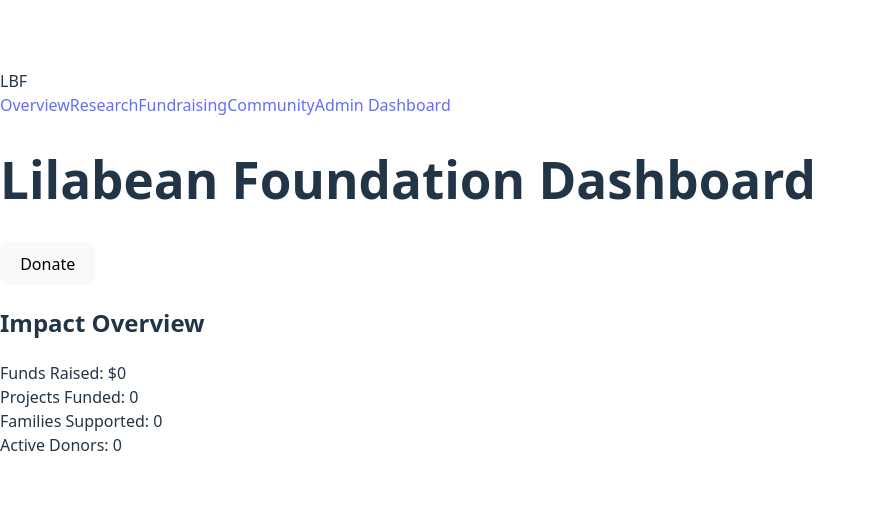
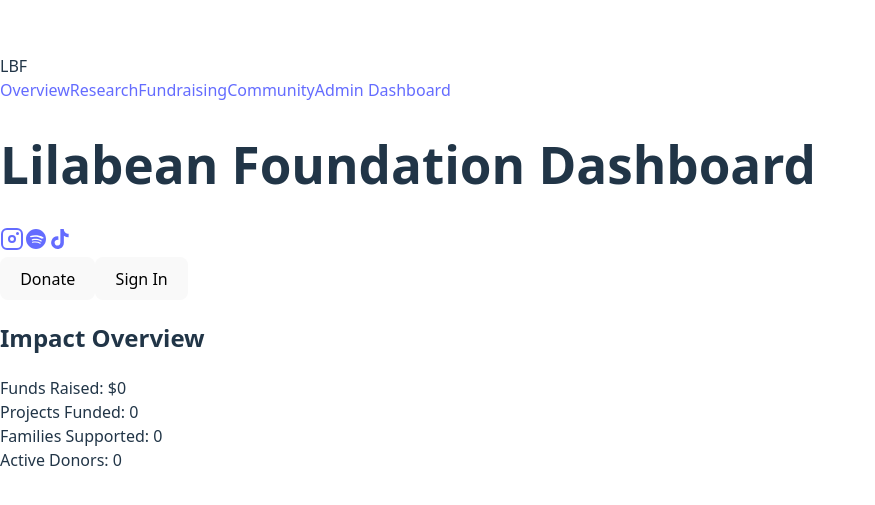
Before and after one commit to cfgcolumbus25/Team-7, a React (Vite) app in the folder frontend/: page / in a window 1280 px wide. Shown: the part 137-642 px from the top of the page, without its empty margins (0-875 px from the left). Built offline with nearby package versions, Linux system fonts and the light colour scheme; the HTML template or start-up script is replaced by a standard one.

Commit message:
Added Social Media Buttons

```diff
--- a/frontend/src/components/header.jsx
+++ b/frontend/src/components/header.jsx
@@ -1,9 +1,53 @@
 export default function Header() {
     return (
         <header className="header">
-            <h1>Lilabean Foundation Dashboard</h1>
+            <div className="header-logo">
+                <h1>Lilabean Foundation Dashboard</h1>
+            </div>
+
+            <div className="social-media-buttons">
+                <a
+                    href="https://instagram.com"
+                    target="_blank"
+                    rel="noopener noreferrer"
+                    className="social-btn instagram"
+                    aria-label="Instagram"
+                >
+                    <svg width="24" height="24" viewBox="0 0 24 24" fill="none" xmlns="http://www.w3.org/2000/svg">
+                        <circle cx="12" cy="12" r="3" stroke="currentColor" strokeWidth="2"/>
+                        <circle cx="17.5" cy="6.5" r="1.5" fill="currentColor"/>
+                        <rect x="2" y="2" width="20" height="20" rx="5" stroke="currentColor" strokeWidth="2"/>
+                    </svg>
+                </a>
+
+                <a
+                    href="https://spotify.com"
+                    target="_blank"
+                    rel="noopener noreferrer"
+                    className="social-btn spotify"
+                    aria-label="Spotify"
+                >
+                    <svg width="24" height="24" viewBox="0 0 24 24" fill="currentColor" xmlns="http://www.w3.org/2000/svg">
+                        <path d="M12 2C6.48 2 2 6.48 2 12s4.48 10 10 10 10-4.48 10-10S17.52 2 12 2zm4.64 14.48c-.15.24-.48.32-.72.17-1.97-1.2-4.45-1.47-7.36-.81-.28.05-.56-.1-.61-.38-.05-.28.1-.56.38-.61 3.18-.72 5.93-.42 8.18.93.24.15.32.48.17.72zm1.08-2.28c-.19.3-.6.4-.9.2-2.25-1.37-5.68-1.77-8.35-.96-.33.08-.68-.08-.76-.41-.08-.33.08-.68.41-.76 3.05-.92 6.87-.47 9.45 1.11.3.19.4.6.2.9zm.09-2.37C15.24 9.48 9.92 9.3 6.97 10.25c-.37.11-.77-.05-.88-.42-.11-.37.05-.77.42-.88 3.36-1.02 9.05-.82 12.7 1.28.34.21.44.68.23 1.02-.21.33-.68.44-1.02.23z"/>
+                    </svg>
+                </a>
+
+                <a
+                    href="https://tiktok.com"
+                    target="_blank"
+                    rel="noopener noreferrer"
+                    className="social-btn tiktok"
+                    aria-label="TikTok"
+                >
+                    <svg width="24" height="24" viewBox="0 0 24 24" fill="currentColor" xmlns="http://www.w3.org/2000/svg">
+                        <path d="M19.59 6.69a4.83 4.83 0 0 1-3.77-4.25V2h-3.45v13.67a2.89 2.89 0 0 1-5.2 1.74 2.89 2.89 0 0 1 2.31-4.64 2.93 2.93 0 0 1 .88.13V9.4a6.84 6.84 0 0 0-1-.05A6.33 6.33 0 0 0 5 20.1a6.34 6.34 0 0 0 10.86-4.43v-7a8.16 8.16 0 0 0 4.77 1.52v-3.4a4.85 4.85 0 0 1-1-.1z"/>
+                    </svg>
+                </a>
+            </div>
+
             <div className="header-actions">
                 <button className="donate-btn">Donate</button>
+                <button className="sign-in-btn">Sign In</button>
             </div>
         </header>
     )
--- a/frontend/src/styles.css
+++ b/frontend/src/styles.css
@@ -62,6 +62,70 @@ body {
     color: white;
 }
 
+.header-logo h1 {
+    margin: 0;
+    font-size: 1.5rem;
+    font-weight: 600;
+}
+
+/* Social Media Buttons */
+.social-media-buttons {
+    display: flex;
+    gap: 1rem;
+    align-items: center;
+}
+
+.social-btn {
+    display: flex;
+    align-items: center;
+    justify-content: center;
+    width: 40px;
+    height: 40px;
+    border-radius: 50%;
+    background: rgba(255, 255, 255, 0.1);
+    color: white;
+    text-decoration: none;
+    transition: all 0.2s ease;
+    border: 2px solid transparent;
+}
+
+.social-btn:hover {
+    background: rgba(255, 255, 255, 0.2);
+    transform: translateY(-2px);
+    border-color: rgba(255, 255, 255, 0.3);
+}
+
+.social-btn svg {
+    width: 20px;
+    height: 20px;
+}
+
+/* Header Actions */
+.header-actions {
+    display: flex;
+    gap: 0.75rem;
+    align-items: center;
+}
+
+/* Sign In Button */
+.sign-in-btn {
+    background: #ffea00;
+    /* yellow button */
+    color: #0D47A1;
+    /* dark blue text */
+    border: none;
+    padding: 0.6rem 1.2rem;
+    border-radius: 6px;
+    cursor: pointer;
+    font-weight: 600;
+    transition: opacity 0.2s, transform 0.1s;
+}
+
+.sign-in-btn:hover {
+    opacity: 0.9;
+    transform: translateY(-1px);
+}
+
 .donate-btn {
     background: #ffea00;
     /* yellow button */
```
